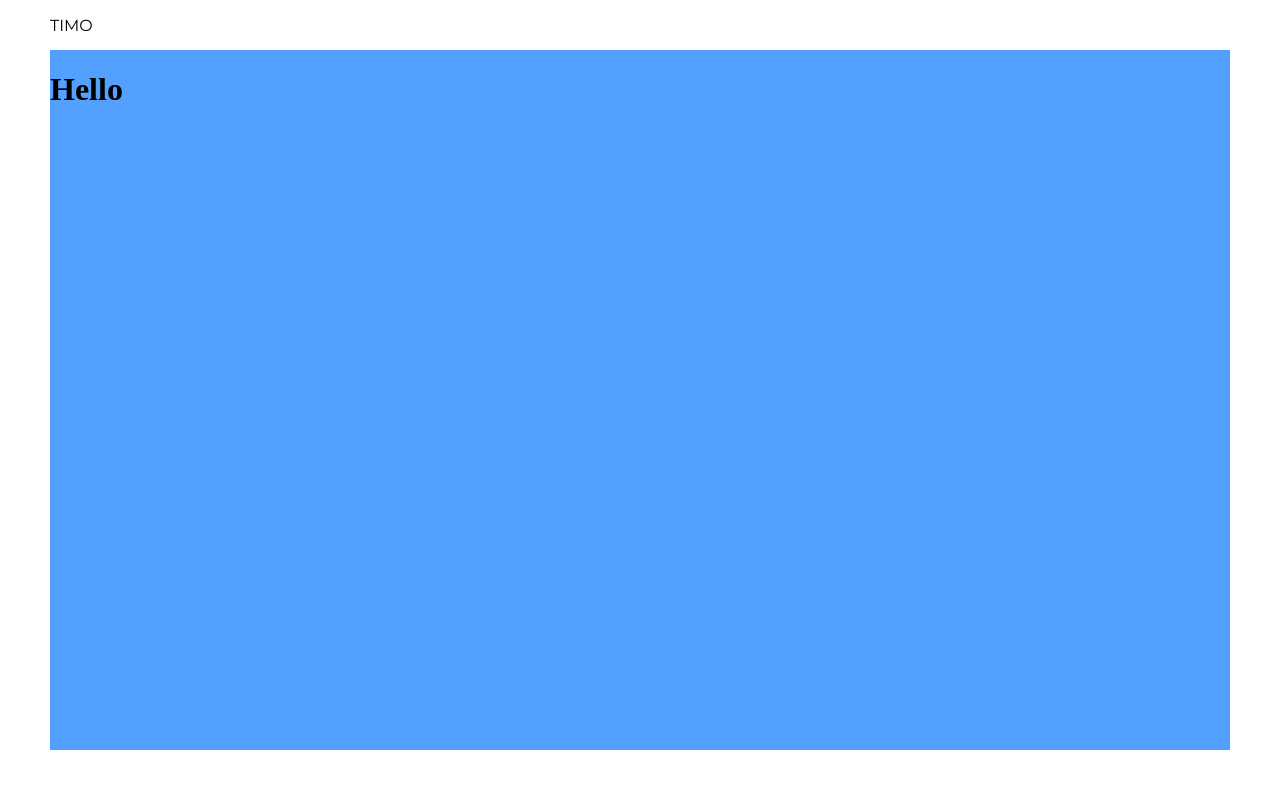
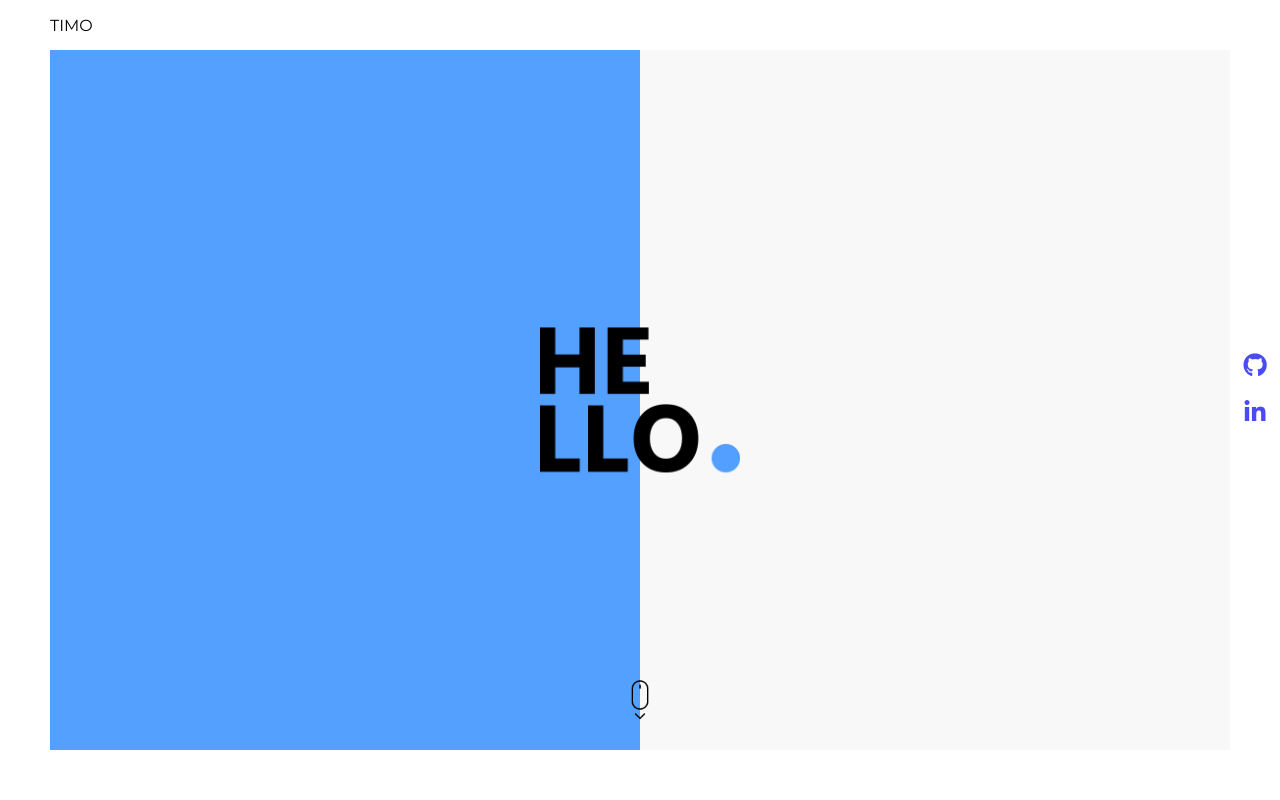
Before and after one commit to ttimoww/timowernars.com, a plain HTML site: page index.html in a window 1280 px wide. Shown: the top 800 px of the page. Drawn offline with nearby package versions, Linux system fonts and the light colour scheme.

Commit message:
Landing page done including animations on scroll

```diff
--- a/assets/css/main.scss
+++ b/assets/css/main.scss
@@ -15,7 +15,7 @@ $colors: (
   grey: #F8F8F8
 );
 
-$header-height: calc(100vh + 200px);
+$header-height: calc(100vh + 300px);
 
 // Functions
 @function color($color-name){
@@ -69,7 +69,6 @@ p{
   font-family: Montserrat-Regular;
 }
 
-
 .page-borders{
   display: none;
 
@@ -99,6 +98,37 @@ p{
     height: 100vh;
     right: 0;
     top: 0;
+
+    //Links to git and linkedin
+    ul{
+      list-style: none;
+      padding: 0;
+      margin: 0;
+      width: 50px;
+      position: absolute;
+      top: 50%;
+      transform: translateY(-50%);
+
+      li{
+        display: flex;
+        justify-content: center;
+        margin-bottom: 20px;
+        a{
+          text-decoration: none;
+          font-size: 1.5em;
+          opacity: 0.7;
+
+          &:hover{
+            color: black;
+            opacity: 1;
+          }
+
+          &:visited{
+            color: black;
+          }
+        }
+      }
+    }
   }
 
   .border-bottom{
@@ -127,6 +157,64 @@ p{
     box-sizing: border-box;
     padding: 50px 50px 0px 50px; // Makes sure the content does not disappear under site border
   }
+
+  // Grey right site of landing section
+  .header-background{
+    width: 50%;
+    height: 100%;
+    background-color: color(grey);
+    position: absolute;
+    right: 0;
+    -webkit-transition: 1s;
+    transition: .7s;
+    transition-timing-function: ease;
+    -webkit-transition-timing-function: ease;
+  }
+
+  img#landing-image{
+    width: 200px;
+    position: fixed;
+    left: 50%; top: 50%;
+    transform: translate(-50%, -50%);
+    -webkit-transition: 1s;
+    transition: .9s;
+    transition-timing-function: ease;
+    -webkit-transition-timing-function: ease;
+  }
+
+  p#landing-text{
+    font-family: Montserrat-Bold;
+    color: #FFF;
+    width: 200px;
+    position: fixed;
+    top: 70%;
+    left: 30px;
+    opacity: 0;
+    transition: .8s;
+    letter-spacing: 1px;
+
+    @include tablet{
+      left: 100px;
+      width: 400px;
+    }
+
+    @include desktop{
+      left: 300px;
+    }
+  }
+
+  img#landing-scroll-down{
+    width: 70px;
+    position: fixed;
+    left: 50%;
+    top: calc(100% - 100px);
+    transform: translateX(-50%);
+    transition: .7s;
+
+    @include tablet{
+      top: calc(100% - 140px);
+    }
+  }
 }
 
 .personal-section{
--- a/assets/js/main.js
+++ b/assets/js/main.js
@@ -0,0 +1,25 @@
+$(window).ready(function(){
+
+
+  $(window).scroll(function(){
+    animateHeader();
+  });
+
+});
+
+const animateHeader = function(){
+  let scrolled = $(window).scrollTop();
+  let windowHeight = $(window).height();
+
+  if(scrolled === 0){
+    $('#landing-background').css('width', '50%');
+    $('#landing-image').css('left', '50%');
+    $('#landing-text').css('opacity', '0');
+    $('#landing-scroll-down').css('opacity', '1');
+  }else{
+    $('#landing-background').css('width', '0');
+    $('#landing-image').css('left', '100%');
+    $('#landing-text').css('opacity', '1');
+    $('#landing-scroll-down').css('opacity', '0');
+  }
+}
--- a/index.html
+++ b/index.html
@@ -4,12 +4,16 @@
     <meta name="viewport" content="width=device-width, initial-scale=1.0">
     <meta charset="utf-8">
     <link rel="stylesheet" href="assets/css/main.css">
+    <link rel="stylesheet" href="https://use.fontawesome.com/releases/v5.7.1/css/all.css" integrity="sha384-fnmOCqbTlWIlj8LyTjo7mOUStjsKC4pOpQbqyi7RrhN7udi9RwhKkMHpvLbHG9Sr" crossorigin="anonymous">
     <title>Timo Wernars 2019</title>
   </head>
   <body>
 
   <header class="landing-header">
-    <h1>Hello</h1>
+    <div id="landing-background" class="header-background"></div>
+    <img id="landing-image" src="./images/hello.png">
+    <p id="landing-text">My name is Timo ;)<br>I am a webdevelopment student</p>
+    <img id="landing-scroll-down" src="./images/scroll-down.png">
   </header>
   <section class="personal-section">
     <h2>Personal Section</h2>
@@ -30,12 +34,15 @@
     <div class="border-top">
       <p>TIMO</p>
     </div>
-    <div class="border-right"></div>
+    <div class="border-right">
+      <ul>
+        <li><a href="https://github.com/ttimoww/timowernars.com"><i class="fab fa-github"></i></a></li>
+        <li><a href="https://www.linkedin.com/in/timo-wernars/"><i class="fab fa-linkedin-in"></i></a></li>
+      </ul>
+    </div>
     <div class="border-bottom"></div>
     <div class="border-left"></div>
   </div>
-
-
 
   </body>
   <script src="https://code.jquery.com/jquery-3.3.1.js" integrity="sha256-2Kok7MbOyxpgUVvAk/HJ2jigOSYS2auK4Pfzbm7uH60=" crossorigin="anonymous"></script>
```
Also changed, not shown: assets/css/main.css, images/scroll-down.png (added), 1 other file.
